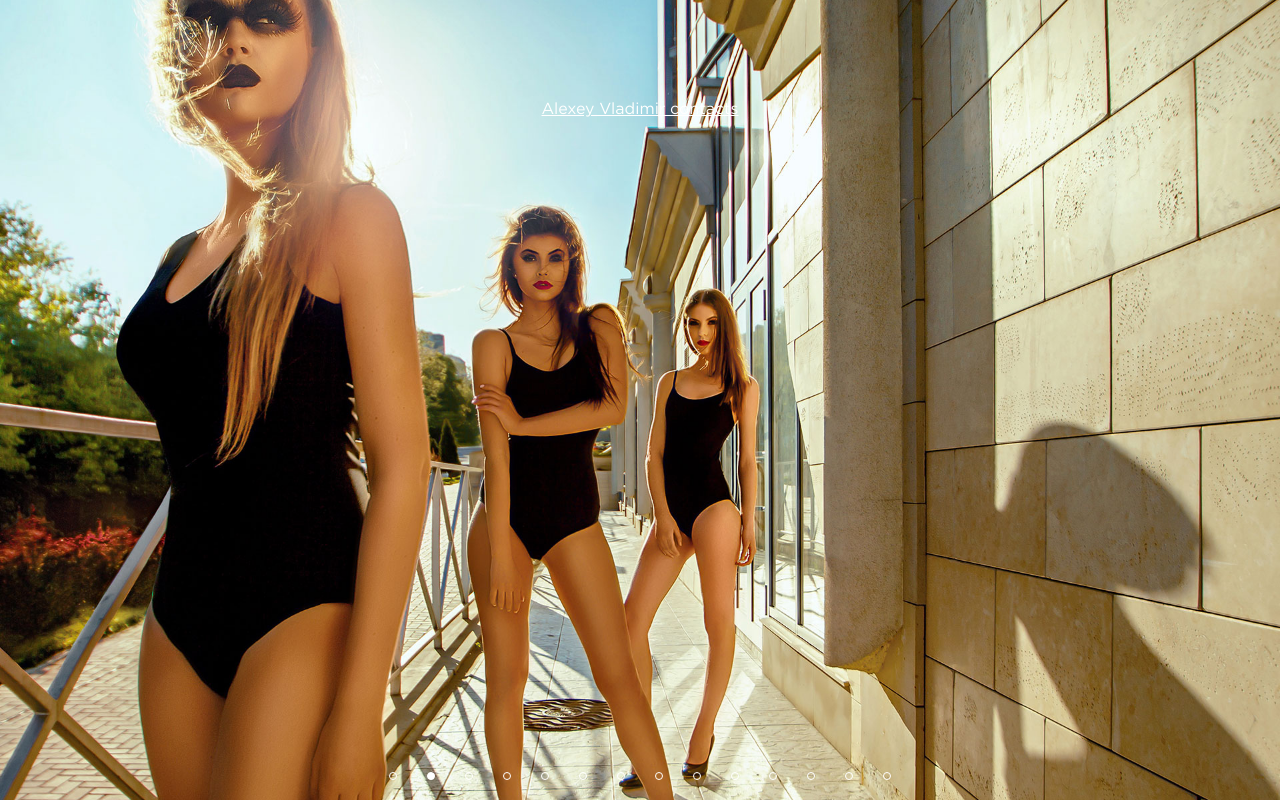
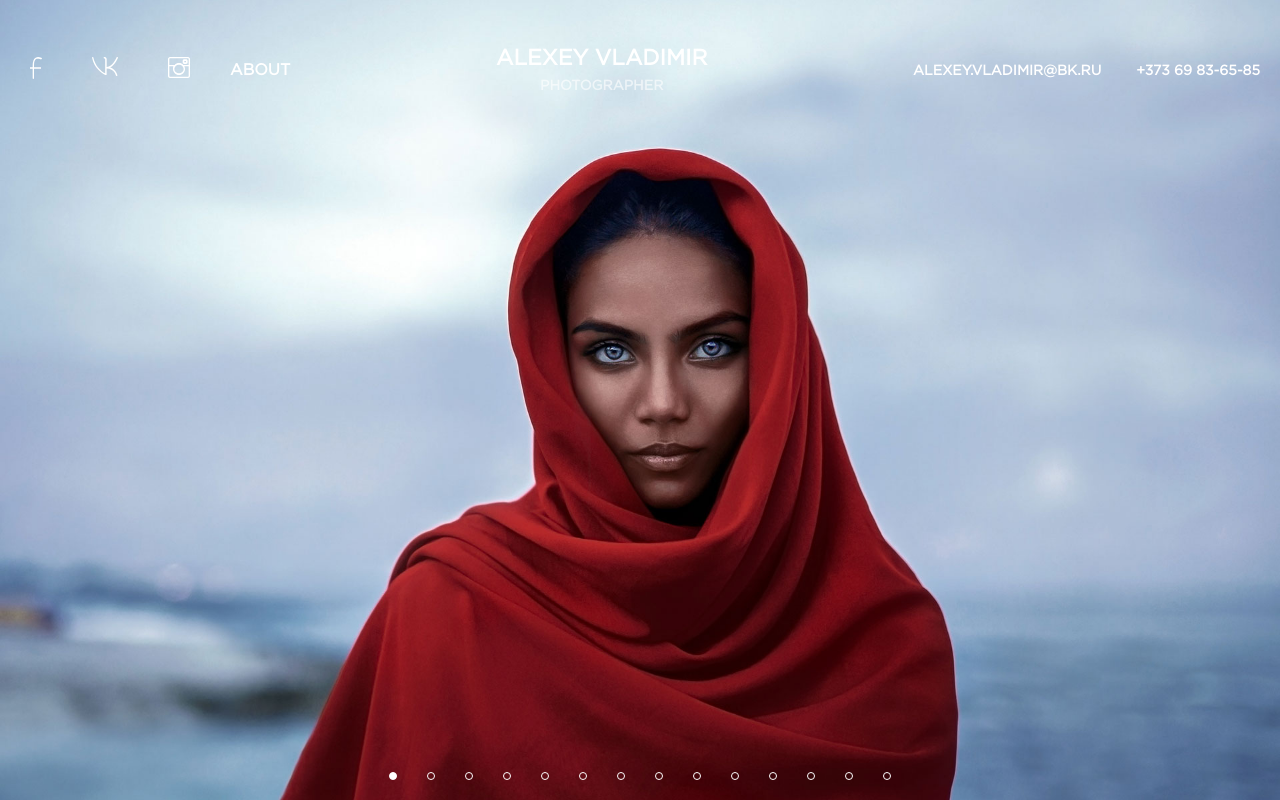
Before and after one commit to ardevelop/alexeyvladimir.com, a plain HTML site: page index.html in a window 1280 px wide. Drawn offline with nearby package versions, Linux system fonts and the light colour scheme.

Commit message:
job done

```diff
--- a/css/style.css
+++ b/css/style.css
@@ -8,7 +8,108 @@
 }
 
 html, body {
+	position: relative;
+	height: 100%;
 	min-height: 100%;
+	overflow: hidden;
+}
+
+.header {
+	position: absolute;
+	top: 45px;
+	right: 0;
+	left: 0;
+	max-width: 1440px;
+	margin: 0 auto;
+	padding: 0 20px;
+	display: flex;
+	justify-content: center;
+	align-items: center;
+	z-index: 2;
+	font-family: GothamBook;
+	font-weight: bold;
+	color: #fff;
+	text-transform: uppercase;
+}
+
+@media screen and (min-width: 1024px) {
+	.header {
+		justify-content: space-between;
+	}
+}
+
+.header .contacts {
+	margin-bottom: 0;
+	display: none;
+}
+
+@media screen and (min-width: 1024px) {
+	.header .contacts {
+		display: block;
+	}
+}
+
+.header .contacts .email__link {
+	font-size: 14px;
+	text-decoration: none;
+	margin-right: 30px;
+}
+
+.header .contacts .email__link:hover {
+	opacity: 0.8;
+}
+
+.header .contacts .phone__link {
+	opacity: 1;
+	font-size: 14px;
+	text-decoration: none;
+}
+
+.header .contacts .phone__link:hover {
+	opacity: 0.8;
+}
+
+.nav {
+	display: none;
+}
+
+@media screen and (min-width: 1024px) {
+	.nav {
+		display: flex;
+		justify-content: space-between;
+		align-items: center;
+	}
+}
+
+.nav .social {
+	margin-bottom: 0;
+}
+
+.nav .social__item {
+	margin: 0 30px 0 0;
+}
+
+.nav__link {
+	color: #fff;
+	text-decoration: none;
+}
+
+.nav__link:hover {
+	opacity: 0.8;
+}
+.logo {
+	text-align: center;
+}
+
+.logo p {
+	margin-bottom: 5px;
+	font-size: 22px;
+	color: #fff;
+}
+
+.logo span {
+	font-size: 14px;
+	opacity: 0.6;
 }
 
 .wrapper {
@@ -18,7 +119,7 @@ html, body {
 	background-attachment: fixed;
 	-webkit-background-size: cover;
 	background-size: cover;
-	height: 100vh;
+	height: 100%;
 }
 
 .background__portrait, .background__landscape {
@@ -50,64 +151,64 @@ html, body {
 	margin-bottom: 40px;
 }
 
-.social-block {
+.social {
 	margin-bottom: 10px;
 }
 
-.social-block__item {
+.social__item {
 	float: left;
 	margin: 0 8% 0 -10px;
 }
 
-.social-block svg {
+.social svg {
 	fill: #fff;
 	padding: 10px;
 }
 
-.social-block svg:hover {
+.social svg:hover {
 	transform: scale(1.1);
 	transition: 0.2s;
 }
 
-.social-block svg#facebook {
+.social svg#facebook {
 	width: 12px;
 	height: 22px;
 }
 
-.social-block svg#instagram {
+.social svg#instagram {
 	width: 22px;
 	height: 21px;
 }
 
-.social-block svg#vkontakte {
+.social svg#vkontakte {
 	width: 26px;
 	height: 19px;
 }
 
 /* IF THERE WILL BE
 
-.social-block svg#twitter {
+.social svg#twitter {
 	width: 23px;
 	height: 19px;
 }
 
-.social-block svg#google {
+.social svg#google {
 	width: 24px;
 	height: 24px;
 }
 
-.social-block svg#linkedin {
+.social svg#linkedin {
 	width: 22px;
 	height: 22px;
 }
 
-.social-block svg#pinterest {
+.social svg#pinterest {
 	width: 23px;
 	height: 31px;
 }
 */
 .contacts {
-	margin-bottom: 20px;
+	margin-bottom: 13px;
 }
 
 .contacts__email {
@@ -227,8 +328,16 @@ html, body {
 
 .slick-dots li {
 	position: relative;
-	padding: 20px 15px;
+	padding: 20px 7px;
 	cursor: pointer;
+}
+
+@media screen and (min-width: 550px) {
+	.slick-dots li {
+		position: relative;
+		padding: 20px 15px;
+		cursor: pointer;
+	}
 }
 
 .slick-dots li button {
@@ -250,15 +359,6 @@ li.slick-active > button {
 	background: #fff;
 }
 
-.link_centered {
-	position: absolute;
-	top: 100px;
-	right: 0;
-	left: 0;
-	z-index: 1;
-	text-align: center;
-}
-
 .link a {
 	font-family: GothamBook;
 	color: #fff;
--- a/index.html
+++ b/index.html
@@ -9,9 +9,36 @@
   <title>Photo Artist Vladimir Alexey</title>
 </head>
 <body>
-  <div class="link link_centered">
-    <a href="contacts.html">Alexey Vladimir contacts</a>
-  </div>
+  <header class="header">
+    <nav class="nav">
+      <ul class="social">
+        <li class="social__item">
+          <a href="https://www.facebook.com/AlexeyVladimirPhotography/" target="_blank" rel="noopener">
+            <svg xmlns="http://www.w3.org/2000/svg" version="1.1" id="facebook" x="0px" y="0px" viewBox="0 0 3.6 6.6" xml:space="preserve" enable-background="new 0 0 3.6 6.6"><path id="XMLID_2_" class="st0" d="M3.5 0.3c0 0-1-0.6-1.8-0.1C1.1 0.5 0.8 1.3 0.8 2.5v0.6H0v0.4h0.8v2.9c0 0.1 0.1 0.2 0.2 0.2 0.1 0 0.2-0.1 0.2-0.2V3.5h2.1V3.1H1.2V2.5c0-1 0.2-1.6 0.6-1.9 0.6-0.3 1.4 0.1 1.4 0.1 0.1 0.1 0.2 0 0.3-0.1C3.6 0.5 3.6 0.3 3.5 0.3z"/></svg>
+          </a>
+        </li>
+        <li class="social__item">
+          <a href="http://vk.com/alexeyvladimir" target="_blank" rel="noopener">
+            <svg xmlns="http://www.w3.org/2000/svg" version="1.1" id="vkontakte" x="0px" y="0px" viewBox="0 0 55.4 40.7" enable-background="new 0 0 55.4 40.7" xml:space="preserve"><path d="M55.3 2.1c0.3-0.8-0.1-1.6-0.8-1.9 -0.8-0.3-1.8 0.1-2.1 0.8 -0.1 0.2-8.1 19.7-21.1 20.4V4.9c0-0.1 0.2-0.1 0.2-0.2C31.1 3 29.8-0.2 26.1 0c-0.8 0.1-1.4 0.8-1.4 1.6 0.1 0.8 0.6 1.5 1.4 1.4 1.7-0.1 2 1.5 2 2V35c-3-1.6-9.9-5.6-15.8-13.2C4.9 12.2 2.9 1.3 2.9 1.2 2.8 0.4 2-0.1 1.2 0 0.4 0.2-0.1 1 0 1.8c0.1 0.5 2.2 11.7 10.1 21.8 8.8 11.2 19 14.9 19.4 15.1 0.2 0.1 0.3 0.1 0.5 0.1 0.3 0 0.4-0.1 0.7-0.3 0.4-0.3 0.5-0.7 0.5-1.2V24.4c17 0.4 19.8 14.6 19.9 15.2 0.1 0.7 0.9 1.2 1.6 1.2 0.1 0 0.3 0 0.4 0 0.8-0.2 1.3-1 1.2-1.8 0-0.1-2.9-12.7-15.5-16.5C49.1 17.2 55 2.8 55.3 2.1z"/></svg>
+          </a>
+        </li>
+        <li class="social__item">
+          <a href="https://www.instagram.com/vladimir_alexey/" target="_blank" rel="noopener">
+            <svg xmlns="http://www.w3.org/2000/svg" version="1.1" id="instagram" x="0px" y="0px" viewBox="0 0 6.6 6.3" xml:space="preserve" enable-background="new 0 0 6.6 6.3"><g id="XMLID_3_"><path id="XMLID_6_" class="st0" d="M6 0H0.6C0.3 0 0 0.3 0 0.6v5.1C0 6 0.3 6.3 0.6 6.3H6c0.3 0 0.6-0.3 0.6-0.6V0.6C6.6 0.3 6.3 0 6 0zM6.2 5.7c0 0.1-0.1 0.2-0.2 0.2H0.6c-0.1 0-0.2-0.1-0.2-0.2V2.8h1.2C1.5 3 1.5 3.3 1.5 3.6c0 1 0.8 1.8 1.8 1.8 1 0 1.8-0.8 1.8-1.8C5.1 3.3 5 3 4.9 2.8h1.3V5.7zM1.9 3.6c0-0.7 0.6-1.3 1.4-1.3s1.4 0.6 1.4 1.3c0 0.7-0.6 1.3-1.4 1.3S1.9 4.3 1.9 3.6zM6.2 2.4H4.6c0 0 0 0 0 0C4.3 2 3.8 1.8 3.3 1.8c-0.5 0-1 0.2-1.3 0.6H0.4V0.6c0-0.1 0.1-0.2 0.2-0.2H6c0.1 0 0.2 0.1 0.2 0.2V2.4zM5.4 0.7H4.9c-0.3 0-0.5 0.2-0.5 0.5v0.4c0 0.3 0.2 0.5 0.5 0.5h0.5c0.3 0 0.5-0.2 0.5-0.5V1.2C5.9 0.9 5.7 0.7 5.4 0.7zM5.4 1.6C5.4 1.6 5.4 1.6 5.4 1.6l-0.5 0c0 0 0 0 0 0V1.2c0 0 0 0 0 0h0.5c0 0 0 0 0 0V1.6z"/></g></svg>
+          </a>
+        </li>
+      </ul>
+      <a href="contacts.html" class="nav__link">About</a>
+    </nav>
+    <div class="logo">
+      <p>Alexey Vladimir</p>
+      <span>Photographer</span>
+    </div>
+    <div class="contacts">
+      <a class="email__link" href="mailto:alexey.vladimir@bk.ru">alexey.vladimir@bk.ru</a>
+      <a class="phone__link" href="tel:+373 69 83-65-85">+373 69 83-65-85</a>
+    </div>
+  </header>
   <div class="slider">
     <div>
       <img src="./images/slider/1.jpg" alt="">
--- a/script.js
+++ b/script.js
@@ -4,6 +4,6 @@ $(document).ready(function(){
     loop: true,
     dots: true,
     autoplay: true,
-    autoplaySpeed: 3000
+    autoplaySpeed: 4000
   });
 });
```
Also changed, not shown: contacts.html (+7 -7 lines).
